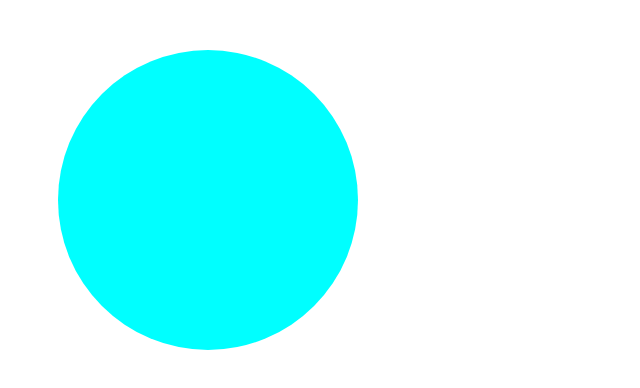
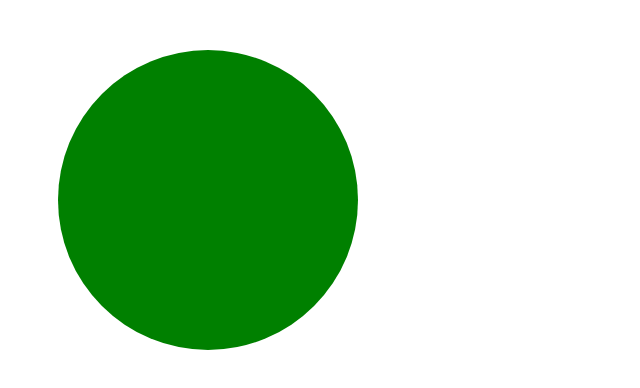
Before and after one commit to arif034/css-implementation, a React (Create React App) app: page / in a window 1280 px wide. Shown: the top 388 px of the page, without its empty margins (0-640 px from the left). Built offline with nearby package versions, Linux system fonts and the light colour scheme.

Commit message:
css-implementation for toggling circle colour every second between 2 states css-implementation for toggling circle colour every second between 2 states

```diff
--- a/src/component/Circle.js
+++ b/src/component/Circle.js
@@ -1,12 +1,35 @@
 import { Component } from "react";
 
 class Circle extends Component {
+  constructor(props) {
+    super(props);
+    this.state = {
+      toggle: true,
+      jsx: <div className="circle-1"></div>
+    };
+  }
+  componentDidMount() {
+    setInterval(() => {
+      if (this.state.toggle === true) {
+        this.setState(() => {
+          return {
+            toggle: false,
+            jsx: <div className="circle-2"></div>
+          };
+        });
+      } else {
+        this.setState(() => {
+          return {
+            toggle: true,
+            jsx: <div className="circle-1"></div>
+          };
+        });
+      }
+    }, 1000);
+  }
+
   render() {
-    return (
-      <div>
-        <div className="circle"></div>
-      </div>
-    );
+    return <div>{this.state.jsx}</div>;
   }
 }
 export default Circle;
--- a/src/styles.css
+++ b/src/styles.css
@@ -1,8 +1,17 @@
-.circle {
-  background-color: aqua;
+.circle-1 {
+  background-color: blue;
   height: 300px;
   width: 300px;
   border-radius: 150px;
   margin: 200px;
   transform: translate(-50%, -50%);
 }
+
+.circle-2 {
+  background-color: green;
+  height: 300px;
+  width: 300px;
+  border-radius: 150px;
+  margin: 200px;
+  transform: translate(-50%, -50%);
+}
```
